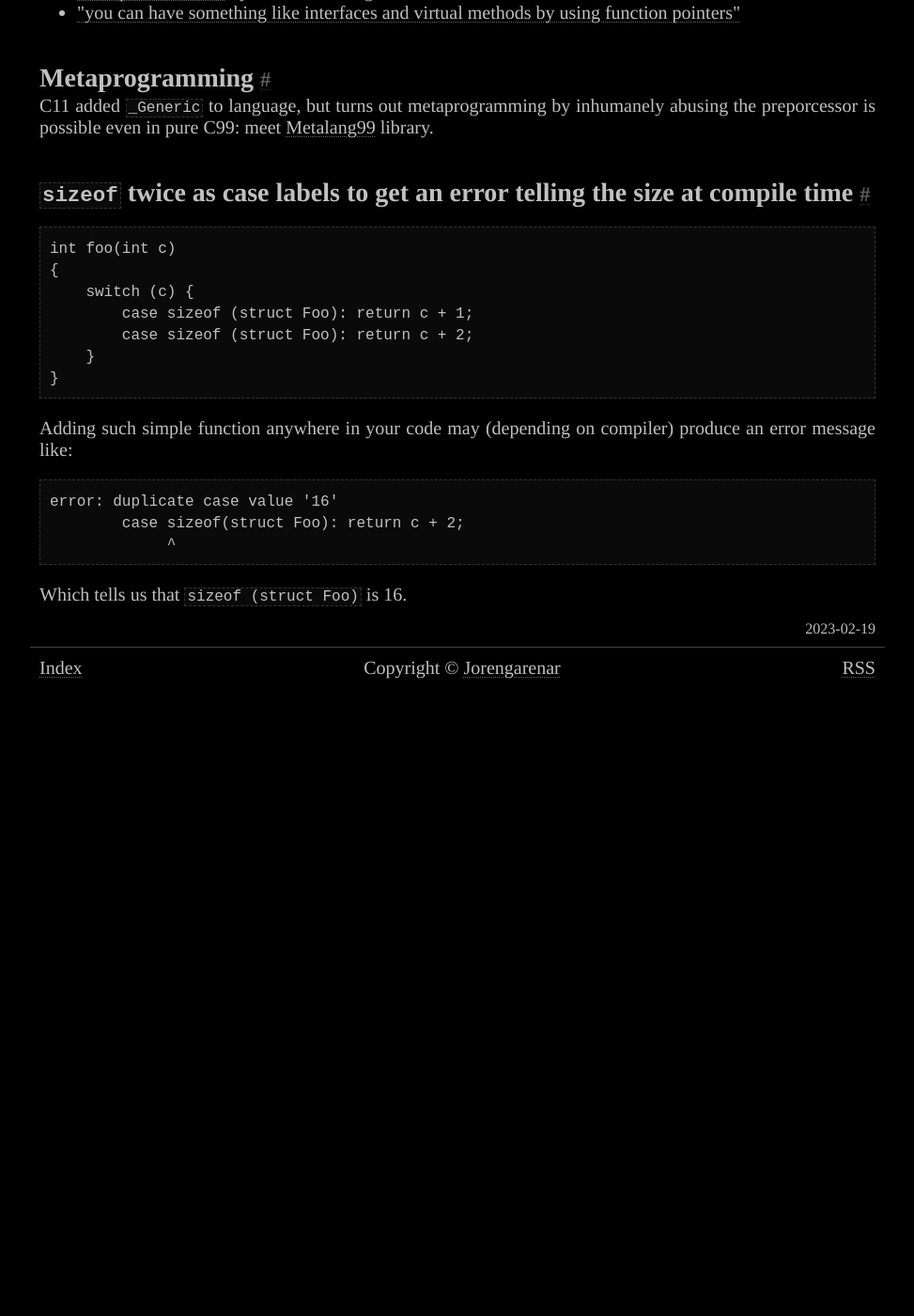
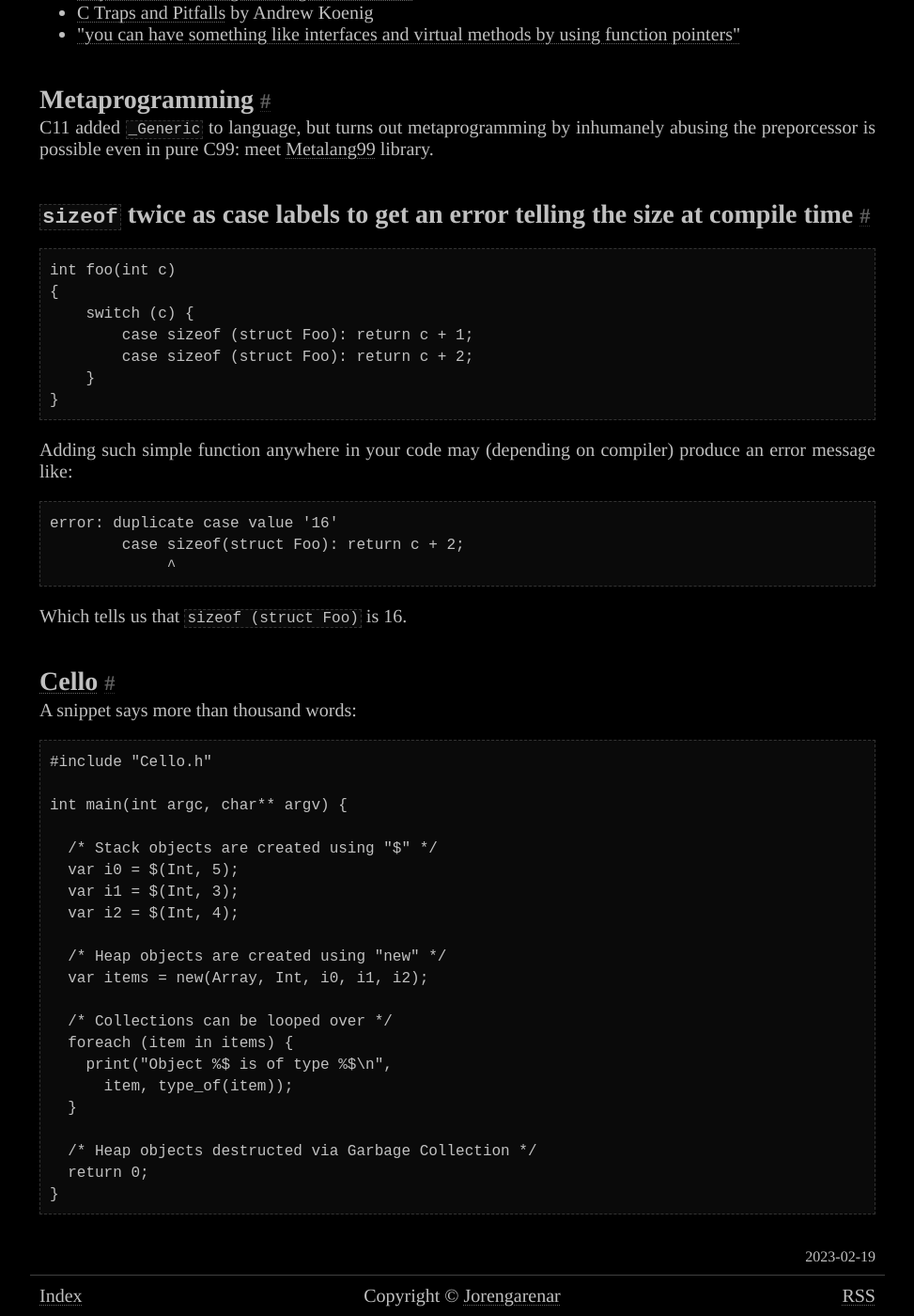
Before and after one commit to Jorenar/blog, a Jekyll site: the page built from _posts/2023-02-19-less-known-c.md, in a window 1280 px wide and 1400 px high, scrolled down 18698 px. Shown: the whole window at 94% size, without its empty margins (153-1126 px from the left). Built offline with Jekyll 4.4.1, drawn with Linux system fonts in a browser that asks for light colours; before the commit the page ends 19430 px from its top, so only the background shows below that.

Commit message:
deploy: d648701e27251c7b6c1e7100effd6d85251789a6

````diff
--- a/_posts/2023-02-19-less-known-c.md
+++ b/_posts/2023-02-19-less-known-c.md
@@ -849,3 +849,31 @@ error: duplicate case value '16'
              ^
 ```
 Which tells us that `sizeof (struct Foo)` is 16.
+
+## [Cello](https://www.libcello.org/)
+
+A snippet says more than thousand words:
+
+```c
+#include "Cello.h"
+
+int main(int argc, char** argv) {
+
+  /* Stack objects are created using "$" */
+  var i0 = $(Int, 5);
+  var i1 = $(Int, 3);
+  var i2 = $(Int, 4);
+
+  /* Heap objects are created using "new" */
+  var items = new(Array, Int, i0, i1, i2);
+
+  /* Collections can be looped over */
+  foreach (item in items) {
+    print("Object %$ is of type %$\n",
+      item, type_of(item));
+  }
+
+  /* Heap objects destructed via Garbage Collection */
+  return 0;
+}
+```
````
